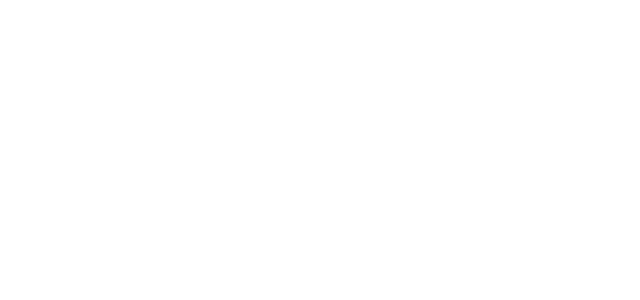
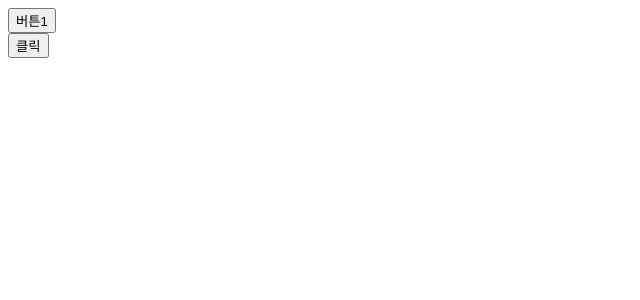
Before and after one commit to dlehddud60/MY_REACT_STUDY, a React (Vite) app: page / in a window 1280 px wide. Shown: the top 300 px of the page, without its empty margins (0-640 px from the left). Built offline with nearby package versions, Linux system fonts and the light colour scheme.

Commit message:
컴포넌트 mybutton만들기

```diff
--- a/src/App.jsx
+++ b/src/App.jsx
@@ -1,5 +1,18 @@
+function Mybutton(props) {
+  return (
+    <div>
+      <button>{props.name}</button>
+    </div>
+  );
+}
+
 function App() {
-  return <div></div>;
+  return (
+    <div>
+      <Mybutton name="버튼1"></Mybutton>
+      <Mybutton name="클릭"></Mybutton>
+    </div>
+  );
 }
 
 export default App;
```
